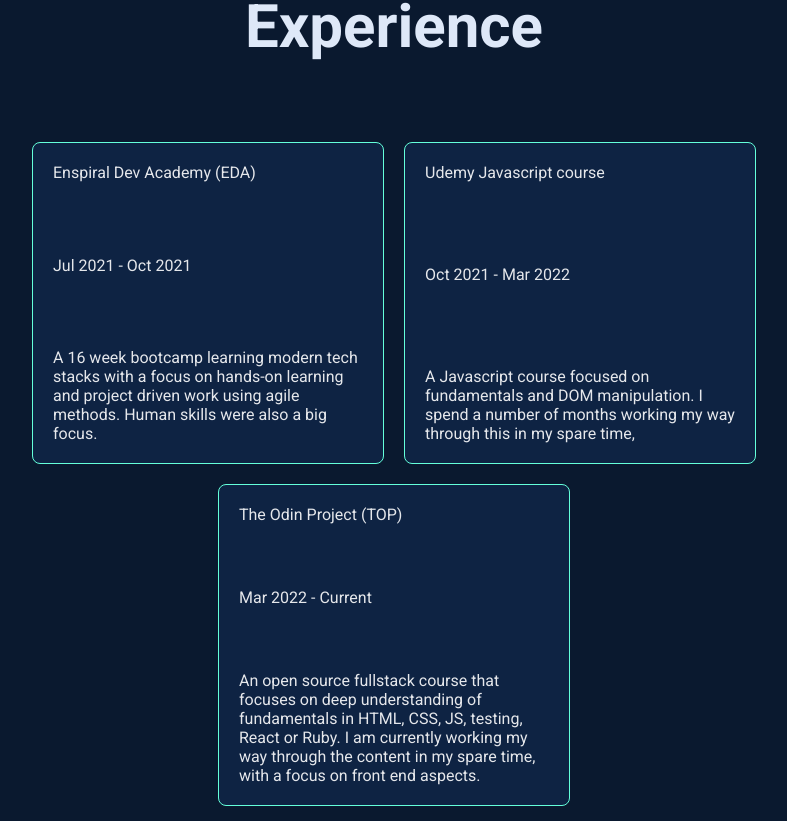
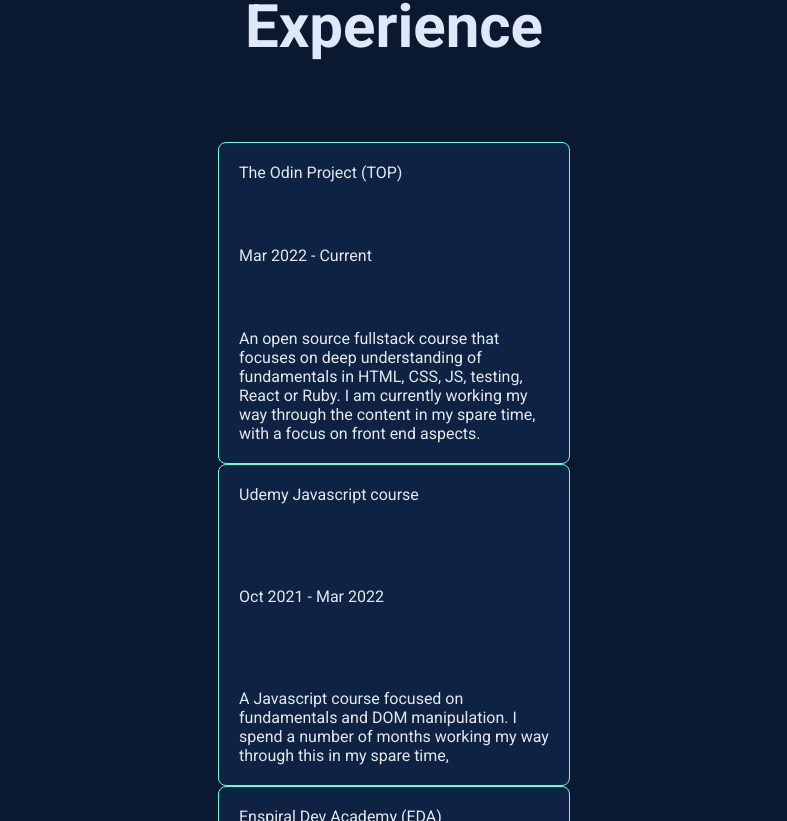
Before and after one commit to Chris-Wagg/personal-website-v3, a React (Create React App) app in the folder personal-website/: page / in a window 1280 px wide. Shown: the part 2639-3460 px from the top of the page, without its empty margins (246-1033 px from the left). Built offline with nearby package versions, Linux system fonts and the light colour scheme.

Commit message:
cards layouts changed

```diff
--- a/personal-website/src/App.css
+++ b/personal-website/src/App.css
@@ -48,7 +48,7 @@ p {
 	width: 100vw;
 }
 
-.cards-container {
+.project-cards-container {
 	display: flex;
 	justify-content: center;
 	flex-wrap: wrap;
--- a/personal-website/src/pages/Experience.jsx
+++ b/personal-website/src/pages/Experience.jsx
@@ -17,14 +17,14 @@ export default function Experience() {
 	return (
 		<section className="secondary-container" id="scroll-target-experience">
 			<h1 className="title-text">Experience</h1>
-			<div className="cards-container">
+			<div className="experience-cards-container">
 				<ExperienceCard
-					experienceName="Enspiral Dev Academy (EDA)"
-					experienceDate="Jul 2021 - Oct 2021"
-					aboutExperience="A 16 week bootcamp learning modern tech stacks with a focus on hands-on learning and project driven work using agile methods. Human skills were also a big focus.
-									"
+					experienceName="The Odin Project (TOP)"
+					experienceDate="Mar 2022 - Current"
+					aboutExperience="An open source fullstack course that focuses on deep understanding of fundamentals in HTML, CSS, JS, testing, React or Ruby. I am currently working my way through the content in my spare time, with a focus on front end aspects. "
 					experienceTech=""
 				/>
+
 				<ExperienceCard
 					experienceName="Udemy Javascript course"
 					experienceDate="Oct 2021 - Mar 2022"
@@ -32,9 +32,10 @@ export default function Experience() {
 					experienceTech=""
 				/>
 				<ExperienceCard
-					experienceName="The Odin Project (TOP)"
-					experienceDate="Mar 2022 - Current"
-					aboutExperience="An open source fullstack course that focuses on deep understanding of fundamentals in HTML, CSS, JS, testing, React or Ruby. I am currently working my way through the content in my spare time, with a focus on front end aspects. "
+					experienceName="Enspiral Dev Academy (EDA)"
+					experienceDate="Jul 2021 - Oct 2021"
+					aboutExperience="A 16 week bootcamp learning modern tech stacks with a focus on hands-on learning and project driven work using agile methods. Human skills were also a big focus.
+									"
 					experienceTech=""
 				/>
 			</div>
--- a/personal-website/src/pages/Projects.jsx
+++ b/personal-website/src/pages/Projects.jsx
@@ -17,7 +17,7 @@ export default function Projects() {
 	return (
 		<section className="secondary-container" id="scroll-target-projects">
 			<h1 className="title-text">Projects</h1>
-			<div className="cards-container">
+			<div className="project-cards-container">
 				<ProjectCard
 					projectName="KIND"
 					aboutProject="The final project of my coding bootcamp that was built with 4 others
```
